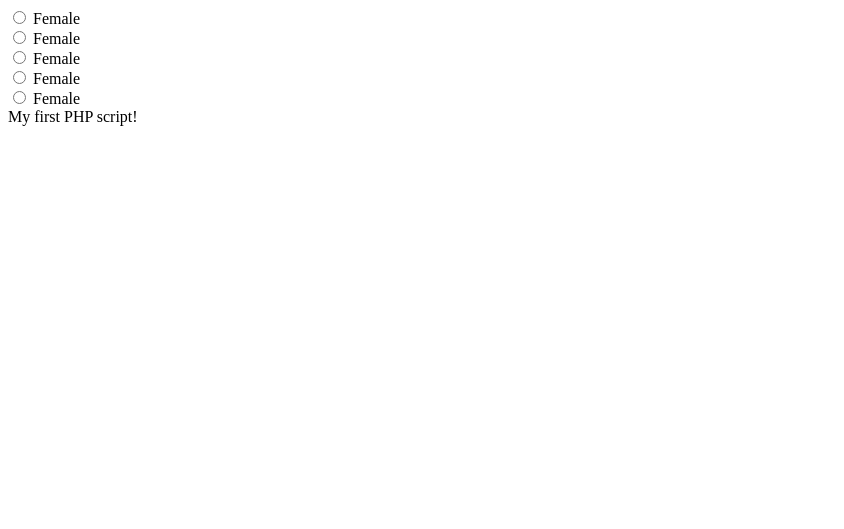
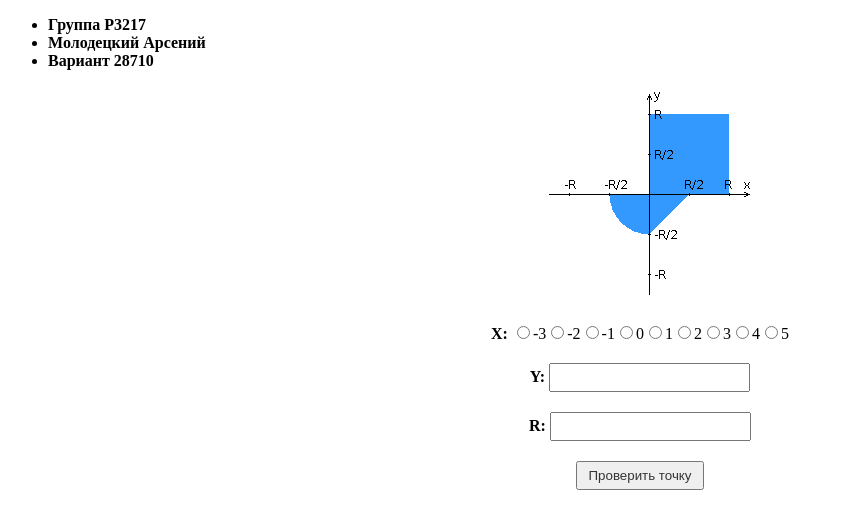
Before and after one commit to Orfac/IAD-labs, a PHP site: page / in a window 1280 px wide. Shown: the top 529 px of the page, without its empty margins (0-844 px from the left). Run offline with PHP 8.4, Linux system fonts and the light colour scheme; some libraries are stand-ins or nearby versions.

Commit message:
base version

```diff
--- /dev/null
+++ b/check.php
@@ -0,0 +1,4 @@
+<?php
+    echo "hello";
+    echo _POST;
+?>
--- a/index.php
+++ b/index.php
@@ -1,12 +1,72 @@
 <!DOCTYPE html>
 <html>
+<head>
+    <meta charset="UTF-8">
+    <title> Вариант 28710</title>
+    <style type="text/css">
+        li
+        {
+            font-weight: bold;
+        }
+        .image
+        {
+            margin: auto; width: 200px;
+        }
+        .input-field
+        {
+            text-align: center;
+        }
+        input
+        {
+
+            padding: 5px 10px;
+            color: #353535;
+            margin-top: 20px;
+        }
+    </style>
+    <script type="text/javascript">
+        function validate() {
+            var x = document.forms["params"]["X"].value;
+            var y = document.forms["params"]["Y"].value;
+            var r = document.forms["params"]["R"].value;
+            if (x == "" ){
+
+            }
+            return true;
+        }
+    </script>
+</head>
 <body>
-<form>
-
-</form>
-<?php
-for ($i=0; $i < 5; $i++) {
-    echo  '<input type="radio" name="X" value="$i"> Female<br>';
-}
-echo "My first PHP script!";
-?>
+    <header>
+        <div>
+            <ul>
+                <li>Группа P3217
+                <li>Молодецкий Арсений
+                <li>Вариант 28710
+            </ul>
+        </div>
+    </header>
+    <div class="image">
+        <img src="graph.png" alt="График">
+    </div>
+    <form id="params" method="post" action="check.php">
+        <div class="input-field">
+            <b> X: </b>
+                <?php
+                    for ($i=-3; $i <= 5 ; $i++) {
+                        echo '<input type="radio" name="X" value="',$i,'">',$i;
+                    }
+                ?>
+        </div>
+        <div class="input-field">
+            <b> Y: </b> <input type="text" name="Y">
+        </div>
+        <div class="input-field">
+            <b> R: </b> <input type="text" name="R">
+        </div>
+        <div class="input-field" onclick="return validate()">
+            <input type="submit" value="Проверить точку">
+        </div>
+    </form>
+</body>
+</html>
```
Also changed, not shown: graph.png (added).
